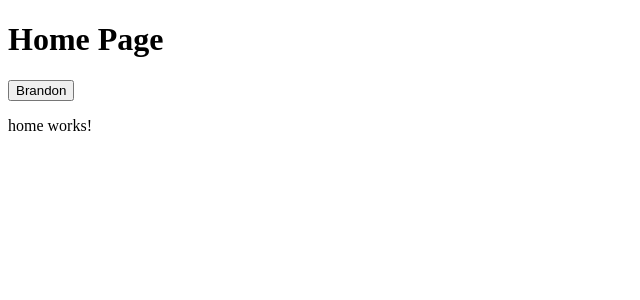
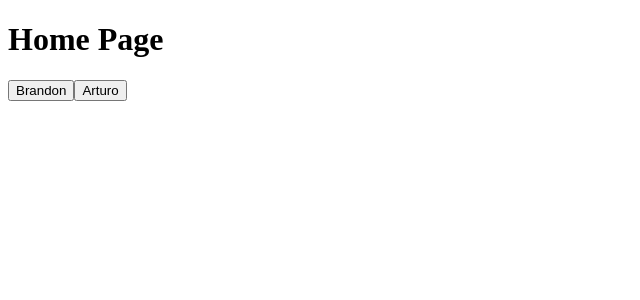
Before and after one commit to BrandonHernandezF/ProyectoPrueba, an Angular app in the folder ProyectoPrueba2/: page / in a window 1280 px wide. Shown: the top 300 px of the page, without its empty margins (0-640 px from the left). Built offline with nearby package versions, Linux system fonts and the light colour scheme.

Commit message:
Add Arturo page

```diff
--- /dev/null
+++ b/ProyectoPrueba2/src/app/alumnos/arturo/arturo.component.html
@@ -0,0 +1 @@
+<p>arturo works!</p>
--- a/ProyectoPrueba2/src/app/app-routing.module.ts
+++ b/ProyectoPrueba2/src/app/app-routing.module.ts
@@ -2,10 +2,12 @@ import { NgModule } from '@angular/core';
 import { RouterModule, Routes } from '@angular/router';
 import { BrandonComponent } from './alumnos/brandon/brandon.component';
 import { HomeComponent } from './home/home.component';
+import { ArturoComponent } from './alumnos/arturo/arturo.component';
 
 const routes: Routes = [
   { path: '', component: HomeComponent},
-  { path: 'brandon', component: BrandonComponent }
+  { path: 'brandon', component: BrandonComponent },
+  {path: 'arturo', component: ArturoComponent}
 ];
 
 
--- a/ProyectoPrueba2/src/app/app.module.ts
+++ b/ProyectoPrueba2/src/app/app.module.ts
@@ -5,12 +5,14 @@ import { AppRoutingModule } from './app-routing.module';
 import { AppComponent } from './app.component';
 import { BrandonComponent } from './alumnos/brandon/brandon.component';
 import { HomeComponent } from './home/home.component';
+import { ArturoComponent } from './alumnos/arturo/arturo.component';
 
 @NgModule({
   declarations: [
     AppComponent,
     BrandonComponent,
-    HomeComponent
+    HomeComponent,
+    ArturoComponent
   ],
   imports: [
     BrowserModule,
--- a/ProyectoPrueba2/src/app/home/home.component.html
+++ b/ProyectoPrueba2/src/app/home/home.component.html
@@ -1,3 +1,3 @@
 <h1>Home Page</h1>
 <button routerLink="/brandon">Brandon</button>
-<p>home works!</p>
+<button routerLink="/arturo">Arturo</button>
```
Also changed, not shown: ProyectoPrueba2/src/app/alumnos/arturo/arturo.component.ts (added, +10 -0 lines), ProyectoPrueba2/src/app/alumnos/arturo/arturo.component.css (added), 1 other file (tests, documents, lock files or other folders).
